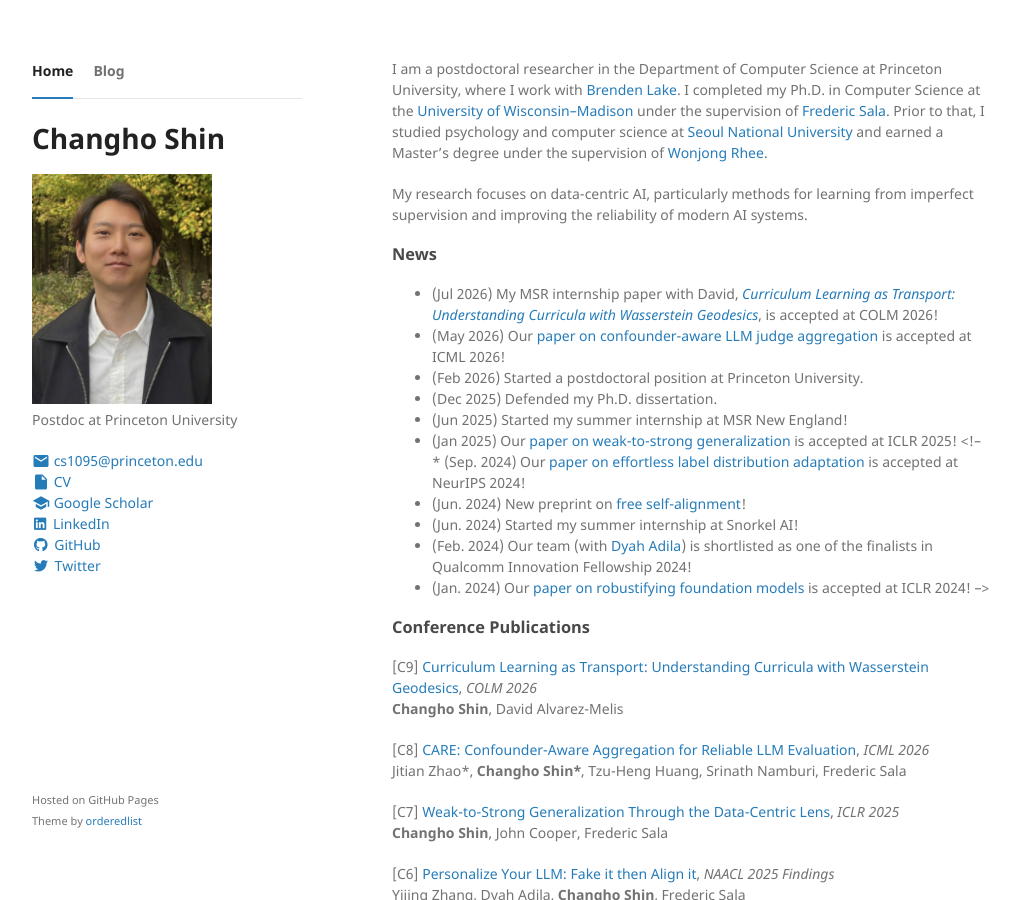
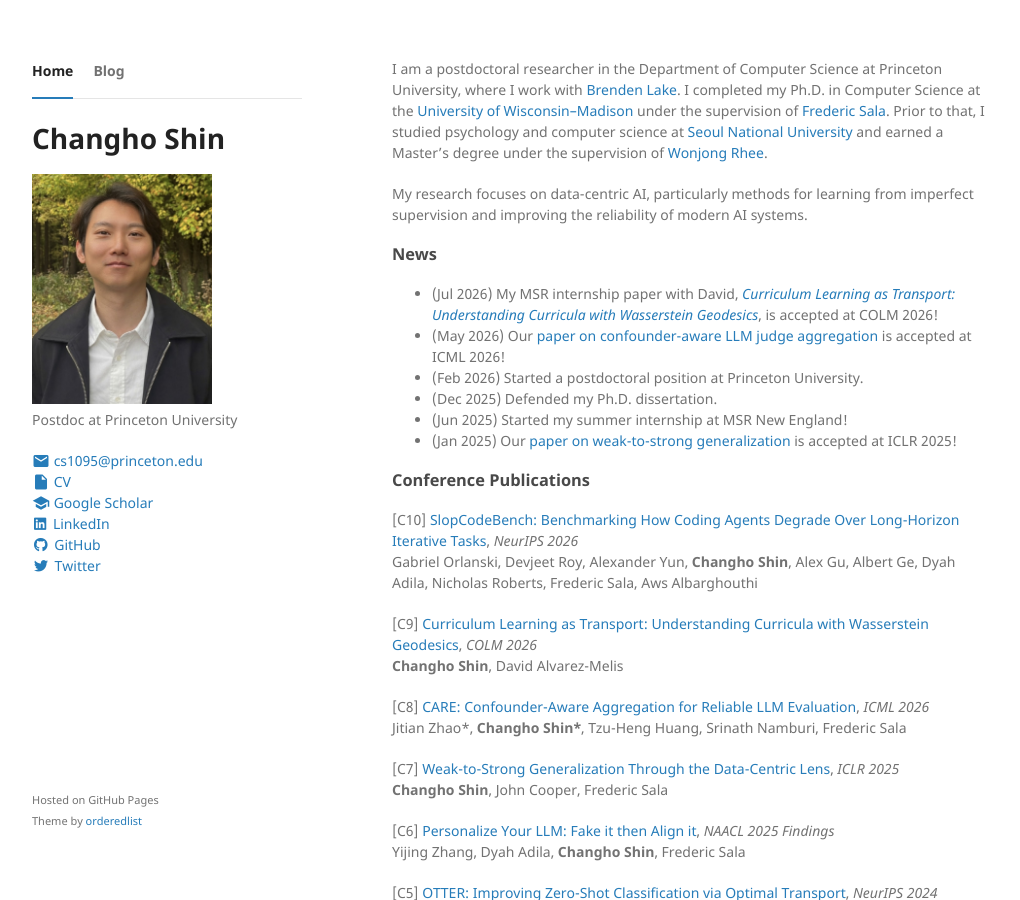
Before and after one commit to ch-shin/ch-shin.github.io, a Jekyll site: the page built from index.md, in a window 1280 px wide and 900 px high. Shown: the whole window, without its empty margins (128-1148 px from the left). Built offline with Jekyll 4.4.1, drawn with Linux system fonts in a browser that asks for light colours.

Commit message:
Fix News comment rendering, add SlopCodeBench, update CV
- Add blank line before the commented-out 2024 news block so kramdown
  treats it as raw HTML instead of escaping the markers into the list
- Add missing coauthor Nicholas Roberts to the C10 entry
- Refresh CV PDF from the latest cv-chshin source

Co-Authored-By: Claude Opus 5 (1M context) <noreply@anthropic.com>

```diff
--- a/index.md
+++ b/index.md
@@ -6,12 +6,14 @@ I am a postdoctoral researcher in the Department of Computer Science at Princeto
 My research focuses on data-centric AI, particularly methods for learning from imperfect supervision and improving the reliability of modern AI systems.
 
 ### News
+
 * (Jul 2026) My MSR internship paper with David, [*Curriculum Learning as Transport: Understanding Curricula with Wasserstein Geodesics*](https://openreview.net/pdf?id=ZTvbmNBcBW), is accepted at COLM 2026!
 * (May 2026) Our [paper on confounder-aware LLM judge aggregation](https://openreview.net/pdf?id=3WPDFjZ1UT) is accepted at ICML 2026!
 * (Feb 2026) Started a postdoctoral position at Princeton University.
 * (Dec 2025) Defended my Ph.D. dissertation.
 * (Jun 2025) Started my summer internship at MSR New England!
 * (Jan 2025) Our [paper on weak-to-strong generalization](https://arxiv.org/abs/2412.03881) is accepted at ICLR 2025!
+
 <!-- * (Sep. 2024) Our [paper on effortless label distribution adaptation](https://arxiv.org/abs/2404.08461) is accepted at NeurIPS 2024!
 * (Jun. 2024) New preprint on [free self-alignment](https://arxiv.org/abs/2406.03642)!
 * (Jun. 2024) Started my summer internship at Snorkel AI!
@@ -34,6 +36,9 @@ Ph.D. Dissertation, University of Wisconsin–Madison (2025).
 [[PDF]](https://www.proquest.com/docview/3285441249?pq-origsite=gscholar&fromopenview=true&sourcetype=Dissertations%20&%20Theses) -->
 
 ### Conference Publications
+[C10] [SlopCodeBench: Benchmarking How Coding Agents Degrade Over Long-Horizon Iterative Tasks](https://arxiv.org/abs/2603.24755), _NeurIPS 2026_ <br/>
+Gabriel Orlanski, Devjeet Roy, Alexander Yun, **Changho Shin**, Alex Gu, Albert Ge, Dyah Adila, Nicholas Roberts, Frederic Sala, Aws Albarghouthi
+
 [C9] [Curriculum Learning as Transport: Understanding Curricula with Wasserstein Geodesics](https://openreview.net/pdf?id=ZTvbmNBcBW), _COLM 2026_ <br/>
 **Changho Shin**, David Alvarez-Melis
 
```
Also changed, not shown: 1 other file.
